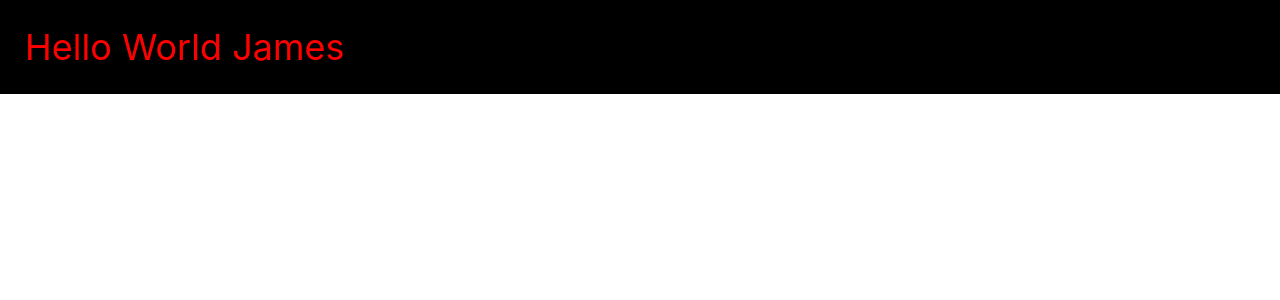
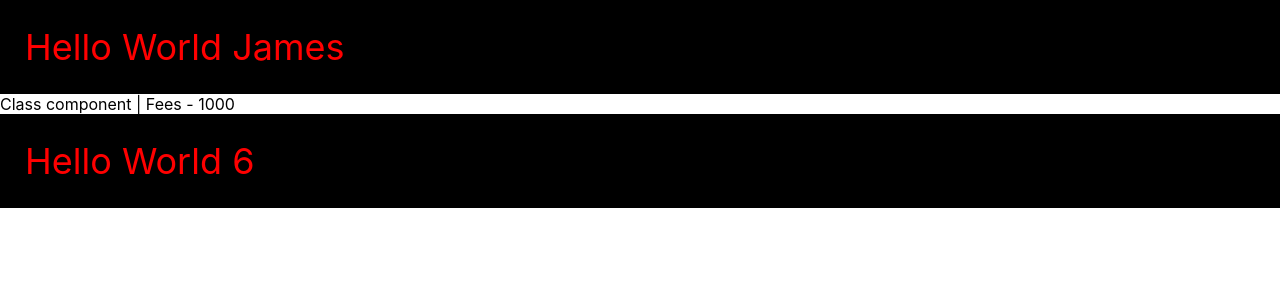
Before and after one commit to iamparthaonline/learning-react-js, a React (Create React App) app: page / in a window 1280 px wide. Shown: the top 300 px of the page. Built offline with nearby package versions, Linux system fonts and the light colour scheme.

Commit message:
Class component, Functional component and States, Props

```diff
--- a/src/App.js
+++ b/src/App.js
@@ -1,9 +1,11 @@
-import HelloWorld from './components/HelloWorld/index.js';
+import HelloWorld from './components/HelloWorld';
+import ClassComponent from './components/ClassComponent';
 
 function App() {
   return (
     <div className="App">
       <HelloWorld/>
+      <ClassComponent fees="1000"/>
     </div>
   );
 }
--- /dev/null
+++ b/src/components/ClassComponent/index.js
@@ -0,0 +1,26 @@
+import React from 'react';
+import HelloWorld from '../HelloWorld';
+
+class ClassComponent extends React.Component{
+
+    constructor(props){
+        super(props); // async function which invokes parent constructor;
+
+        this.state = {
+            count: 1
+        };
+    }
+    componentDidMount(){
+        setTimeout( ()=>{
+            this.setState({
+                count: 6
+            })
+        }, 3000 );
+    }
+
+    render(){
+        return <div> Class component | Fees - {this.props.fees} <br/> <HelloWorld name={ this.state.count}/> </div>
+    }
+}
+
+export default ClassComponent;
```
